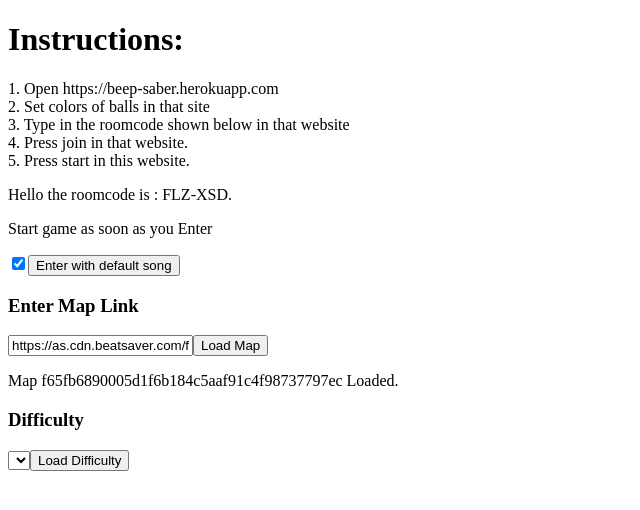
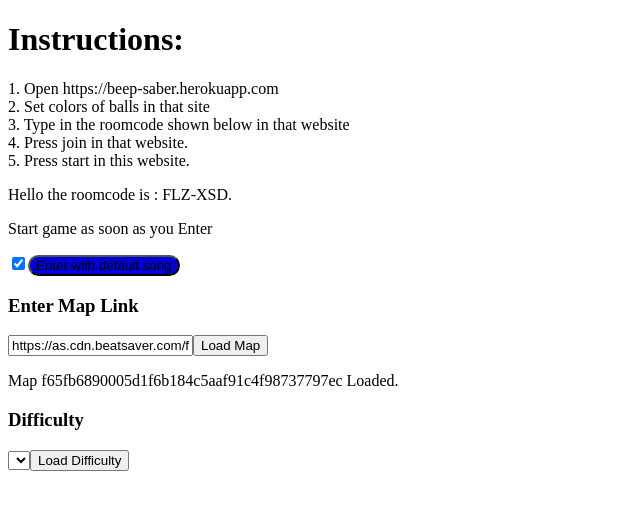
Before and after one commit to yudeeeth/beep-saber, a React (Create React App) app: page / in a window 1280 px wide. Shown: the top 510 px of the page, without its empty margins (0-640 px from the left). Built offline with nearby package versions, Linux system fonts and the light colour scheme.

Commit message:
added css file

```diff
--- a/src/components/App.jsx
+++ b/src/components/App.jsx
@@ -285,7 +285,7 @@ function App(props) {
 			]
 			lefttrail.push(createPolygonFromPoints(leftarg,"#e8aea9"));
 			righttrail.push(createPolygonFromPoints(rightarg,"#a9abe8"));
-			if(lefttrail.length >=10 ){
+			if(lefttrail.length >=5 ){
 				scene.remove(lefttrail[0]);
 				scene.remove(righttrail[0]);
 				lefttrail = lefttrail.slice(1);
--- a/src/components/Choose.jsx
+++ b/src/components/Choose.jsx
@@ -5,6 +5,8 @@ import { setdefault, setgameover, getgameover  } from "../utils/menu.js";
 import songogg from "../assets/songs/homura/song.egg";
 import songinfo from "../assets/songs/homura/Info.dat";
 import songfile from "../assets/songs/homura/HardStandard.dat";
+import "./choose.css";
+
 
 class Choose extends React.Component {
 
@@ -102,7 +104,7 @@ class Choose extends React.Component {
                 <div>Hello the roomcode is : {this.getRoomcode()}.</div>
                 <p>Start game as soon as you Enter</p>
                 <input type="checkbox" defaultChecked="true" onClick={setdefault} />
-                <button onClick={this.enterwithdefault}> Enter with default song </button>
+                <button className="inp" onClick={this.enterwithdefault}> Enter with default song </button>
                 <h3>Enter Map Link</h3>
                 <input type="text" value={this.state.mapURL} onChange={this.handleURLChange} />
                 <button onClick={this.setMapId}>Load Map</button>
--- a/src/components/Notes.js
+++ b/src/components/Notes.js
@@ -559,8 +559,8 @@ function makeCube(room, notes, i, bpm) {
     object.userData.velocity = 12;
     object.userData.index = i;
     i++;
-    // if (i < notes.length)
-    if (i < 1)
+    if (i < notes.length)
+    // if (i < 1)
         spawnObjectCallbacks(room, notes, i, bpm);
     else {
         setTimeout(() => {
--- /dev/null
+++ b/src/components/choose.css
@@ -0,0 +1,7 @@
+.inp{
+    background-color: rgb(0, 0, 211);
+    border-radius: 1em;
+}
+.inp:hover{
+    background-color: blue;
+}
```
